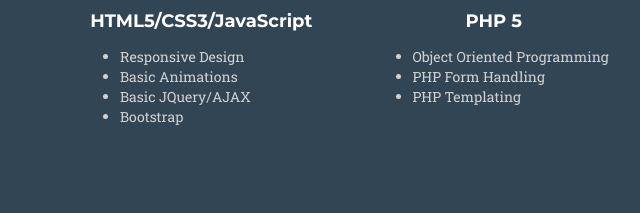
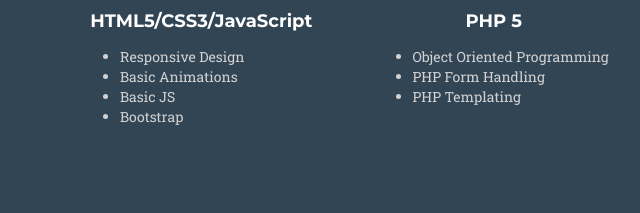
Before and after one commit to devr52/devr52.github.io, a website: page index.html in a window 1280 px wide. Shown: the part 2061-2274 px from the top of the page, 0-640 px from the left. Drawn offline with nearby package versions, Linux system fonts and the light colour scheme; a web font is replaced by a local one.

Commit message:
change description

```diff
--- a/index.html
+++ b/index.html
@@ -172,7 +172,7 @@
                     <ul class="knowledge">
                         <li class="text-muted skills">Responsive Design</li>
                         <li class="text-muted skills">Basic Animations</li>
-                        <li class="text-muted skills">Basic JQuery/AJAX</li>
+                        <li class="text-muted skills">Basic JS</li>
                         <li class="text-muted skills">Bootstrap</li>
                     </ul>
                 </div>
```
